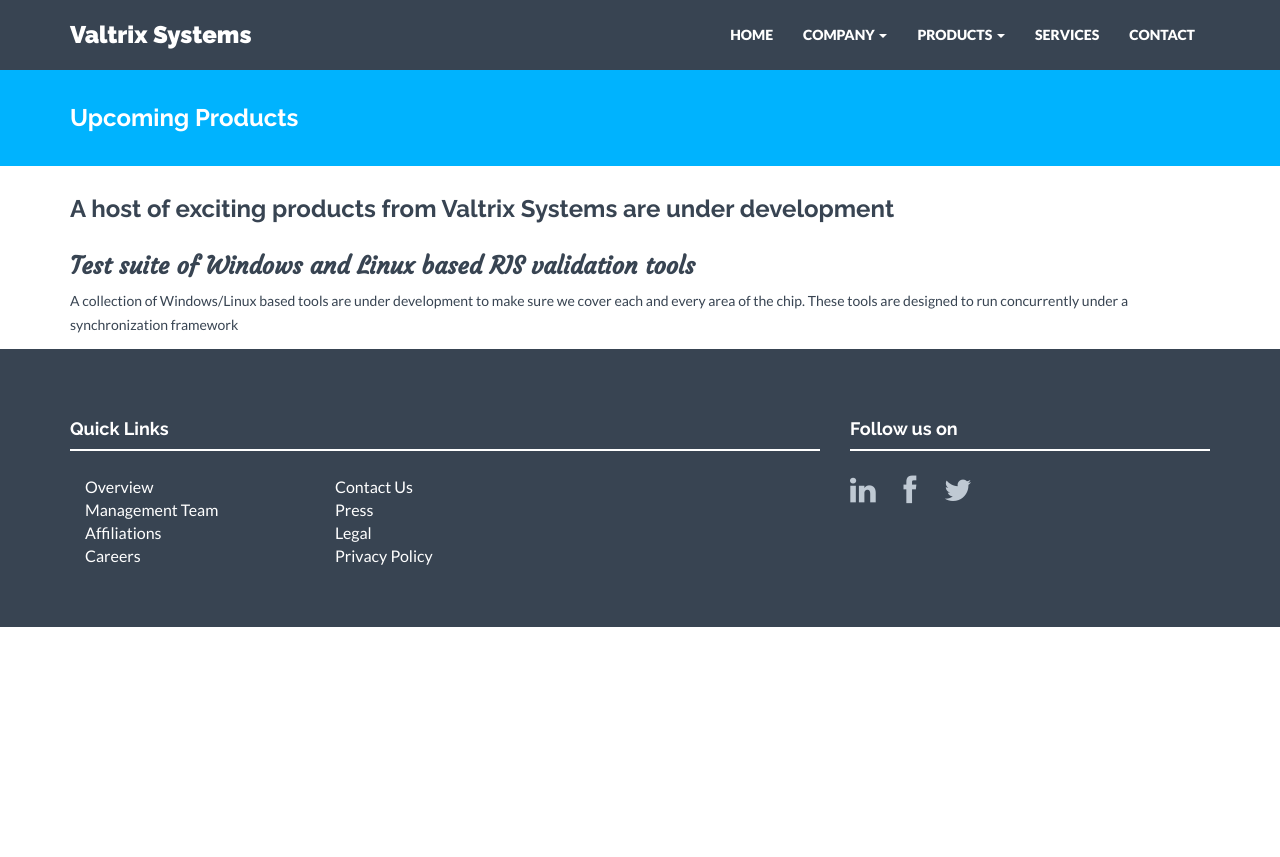
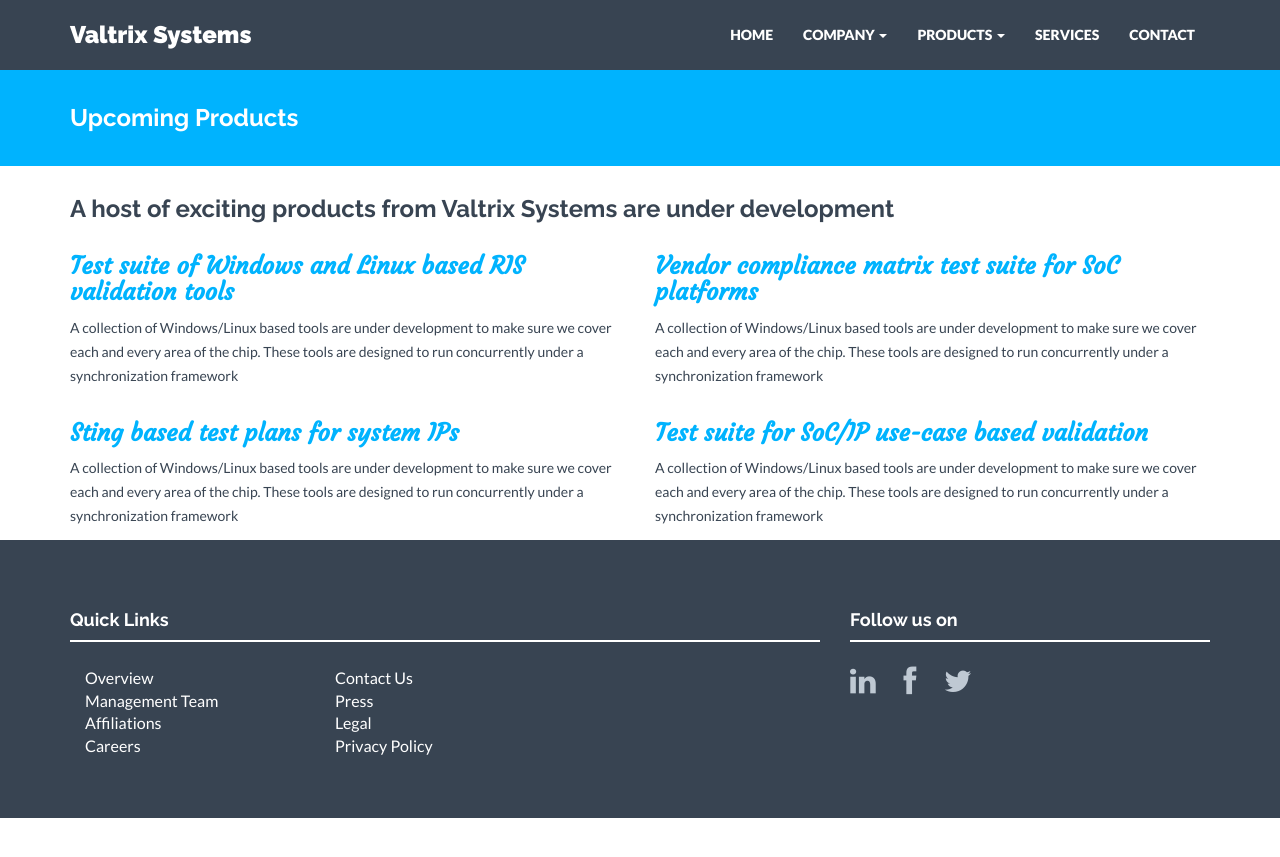
Before and after one commit to valtrix/valtrix.github.io, a Jekyll site: the page built from upprod.html, in a window 1280 px wide. Shown: the top 857 px of the page. Built offline with Jekyll 4.4.1, drawn with Linux system fonts in a browser that asks for light colours; nearby versions of some CDN libraries; comment, search, counter and statistics services are not loaded.

Commit message:
Finalized the design for upcoming products page

```diff
--- a/_includes/css/style.css
+++ b/_includes/css/style.css
@@ -524,4 +524,9 @@
 
 .handwrite {
     font-family: 'Courgette','Kaushan Script',serif;
+    color: {{ site.colors.primary }};
 }
+
+.upprod {
+    font-size: 18px;
+}
--- a/_includes/upprod.html
+++ b/_includes/upprod.html
@@ -5,11 +5,31 @@
         </div><!-- /row -->
     </div><!-- /row -->
     <div class="row">
-        <div class="col-lg-12">
+        <div class="col-lg-6">
             <h3 class="handwrite">
                 Test suite of Windows and Linux based RIS validation tools
             </h3>
-            <p>A collection of Windows/Linux based tools are under development to make sure we cover each and every area of the chip. These tools are designed to run concurrently under a synchronization framework</p>
+            <p class="upprod_desc">A collection of Windows/Linux based tools are under development to make sure we cover each and every area of the chip. These tools are designed to run concurrently under a synchronization framework</p>
+        </div><!-- /row -->
+        <div class="col-lg-6">
+            <h3 class="handwrite">
+                Vendor compliance matrix test suite for SoC platforms
+            </h3>
+            <p class="upprod_desc">A collection of Windows/Linux based tools are under development to make sure we cover each and every area of the chip. These tools are designed to run concurrently under a synchronization framework</p>
+        </div><!-- /row -->
+    </div>
+    <div class="row">
+        <div class="col-lg-6">
+            <h3 class="handwrite">
+                Sting based test plans for system IPs
+            </h3>
+            <p class="upprod_desc">A collection of Windows/Linux based tools are under development to make sure we cover each and every area of the chip. These tools are designed to run concurrently under a synchronization framework</p>
+        </div><!-- /row -->
+        <div class="col-lg-6">
+            <h3 class="handwrite">
+                Test suite for SoC/IP use-case based validation
+            </h3>
+            <p class="upprod_desc">A collection of Windows/Linux based tools are under development to make sure we cover each and every area of the chip. These tools are designed to run concurrently under a synchronization framework</p>
         </div><!-- /row -->
     </div>
 </div> <!-- /container -->
--- a/index.html
+++ b/index.html
@@ -11,7 +11,7 @@
                 <h4>Product Brief</h4>
                 <div class="hline"></div>
                 <p style="font-size:16px"><b>Sting</b>, the flagship product of Valtrix Systems, is a bare-metal system validation tool for complex client/server SoCs. Implemented in an architecture agnostic manner, it currently supports AArch64/ARMv8 CPU and PCI express system architectures. Test content reuse is enabled by shift-left compliance and target configuration independent test generation. The fresh and innovative approach to system validation makes it a highly potential tool-of-choice for any SoC implementation. </p>
-                <p><br/><a href="{{"/pagenotready/" | prepend: site.baseurl }}" style="position:absolute;bottom:20px" class="btn btn-theme">Sting Overview</a></p>
+                <p><br/><a href="{{"/sting/" | prepend: site.baseurl }}" style="position:absolute;bottom:20px" class="btn btn-theme">Sting Overview</a></p>
             </div>
             <div class="col-md-4">
                 <a class="twitter-timeline"  href="https://twitter.com/ValtrixSystems" data-widget-id="651447519184994304">Tweets by @ValtrixSystems</a>
```
